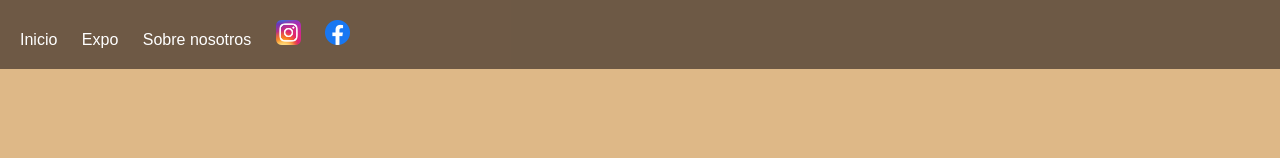
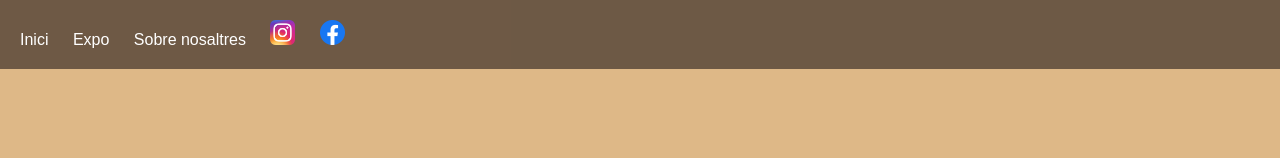
Before and after one commit to BenjaminPallares/BenjaminPallares, a plain HTML site: page index.html in a window 1280 px wide. Shown: the top 158 px of the page. Drawn offline with Linux system fonts and the light colour scheme.

Commit message:
Update index.html

```diff
--- a/index.html
+++ b/index.html
@@ -9,9 +9,9 @@
 <body>
     <header>
         <nav>
-            <li><a href="#">Inicio</a></li>
+            <li><a href="#">Inici</a></li>
             <li><a href="expo.html">Expo</a></li>
-            <li><a href="nosotros.html">Sobre nosotros</a></li>
+            <li><a href="nosotros.html">Sobre nosaltres</a></li>
             <li ><a href="https://www.instagram.com/ies_emili_darder_palma/?hl=en"><img src="IMG/Instagram_icon.png" class="redsocial"></a></li>
             <li ><a href="https://www.facebook.com/people/Ies-Emili-Darder/100063855413932/?locale=ja_JP"><img src="IMG/facebook-logo-2019.png" class="redsocial"></a></li>
         </nav>
```
